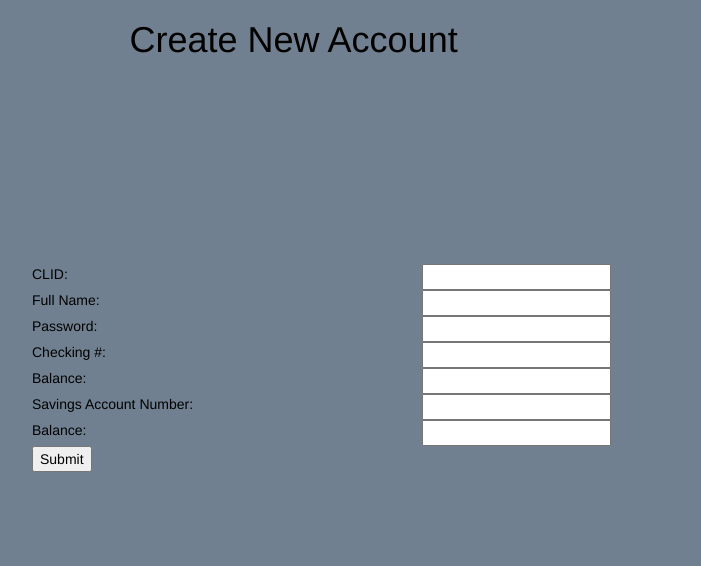
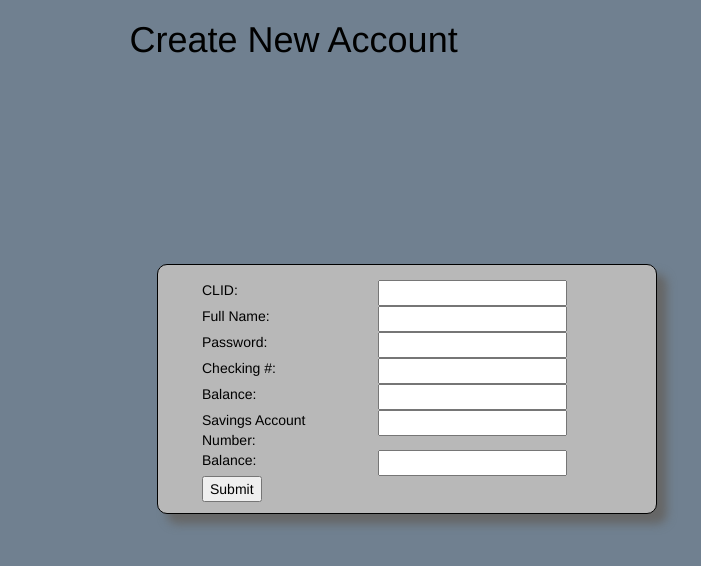
Before and after one commit to cbdrx/DatabaseProject, a PHP site: page /createAccount.html in a window 1280 px wide. Shown: the top 566 px of the page, without its empty margins (233-934 px from the left). Run offline with PHP 8.4, Linux system fonts and the light colour scheme.

Commit message:
Edited Account Create Page

```diff
--- a/html/createAccount.html
+++ b/html/createAccount.html
@@ -3,6 +3,7 @@
 
   <link href="css/bootstrap.css" type="text/css" rel="stylesheet">
   <link href="css/base.css" type="text/css" rel="stylesheet">
+  <link href="style/login.css" type="text/css" rel="stylesheet">
   <script src="js/jquery-1.12.2.min.js"></script>
 
   <title> Create Account </title>
@@ -25,36 +26,46 @@
 
       <div class="col-sm-8">
           <form>
+            <div class="roundGrayAccountCreateBox" style="padding-top:15px">
               <div class="row">
-              <div class="col-sm-6">CLID:</div>
+                <div class="col-sm-1"></div>
+                <div class="col-sm-4">CLID:</div>
                 <div class="col-sm-6"><input type="text" name="CLID"></div>
               </div>
               <div class="row">
-              <div class="col-sm-6">Full Name:</div>
+                <div class="col-sm-1"></div>
+                <div class="col-sm-4">Full Name:</div>
                 <div class="col-sm-6"><input type="text" name="name"></div>
               </div>
               <div class="row">
-              <div class="col-sm-6">Password:</div>
+                <div class="col-sm-1"></div>
+                <div class="col-sm-4">Password:</div>
                 <div class="col-sm-6"><input type="text" name="password"></div>
               </div>
               <div class="row">
-              <div class="col-sm-6">Checking #:</div>
+                <div class="col-sm-1"></div>
+                <div class="col-sm-4">Checking #:</div>
                 <div class="col-sm-6"><input type="text" name="chkNum"></div>
               </div>
               <div class="row">
-              <div class="col-sm-6">Balance:</div>
+                <div class="col-sm-1"></div>
+                <div class="col-sm-4">Balance:</div>
                 <div class="col-sm-6"><input type="text" name="bal1"></div>
               </div>
               <div class="row">
-              <div class="col-sm-6">Savings Account Number:</div>
+                <div class="col-sm-1"></div>
+                <div class="col-sm-4">Savings Account Number:</div>
                 <div class="col-sm-6"><input type="text" name="savNum"></div>
               </div>
               <div class="row">
-              <div class="col-sm-6">Balance:</div>
+                <div class="col-sm-1"></div>
+                <div class="col-sm-4">Balance:</div>
                 <div class="col-sm-6"><input type="text" name="bal2"></div>
               </div>
               <div class="row">
+                <div class="col-sm-1"></div>
                 <div class="col-sm-6"><input type="submit" value="Submit"/></div>
+              </div>
             </div>
           </form>
 
--- a/html/style/login.css
+++ b/html/style/login.css
@@ -7,3 +7,13 @@
     border-radius:10px;
     box-shadow: 10px 10px 10px #666;
 }
+
+.roundGrayAccountCreateBox{
+    height:250px;
+    width:500px;
+    border: 1px solid black;
+    margin: auto;
+    background-color: #B8B8B8;
+    border-radius:10px;
+    box-shadow: 10px 10px 10px #666;
+}
```
Lines whose indentation alone changed are shown as unchanged.
